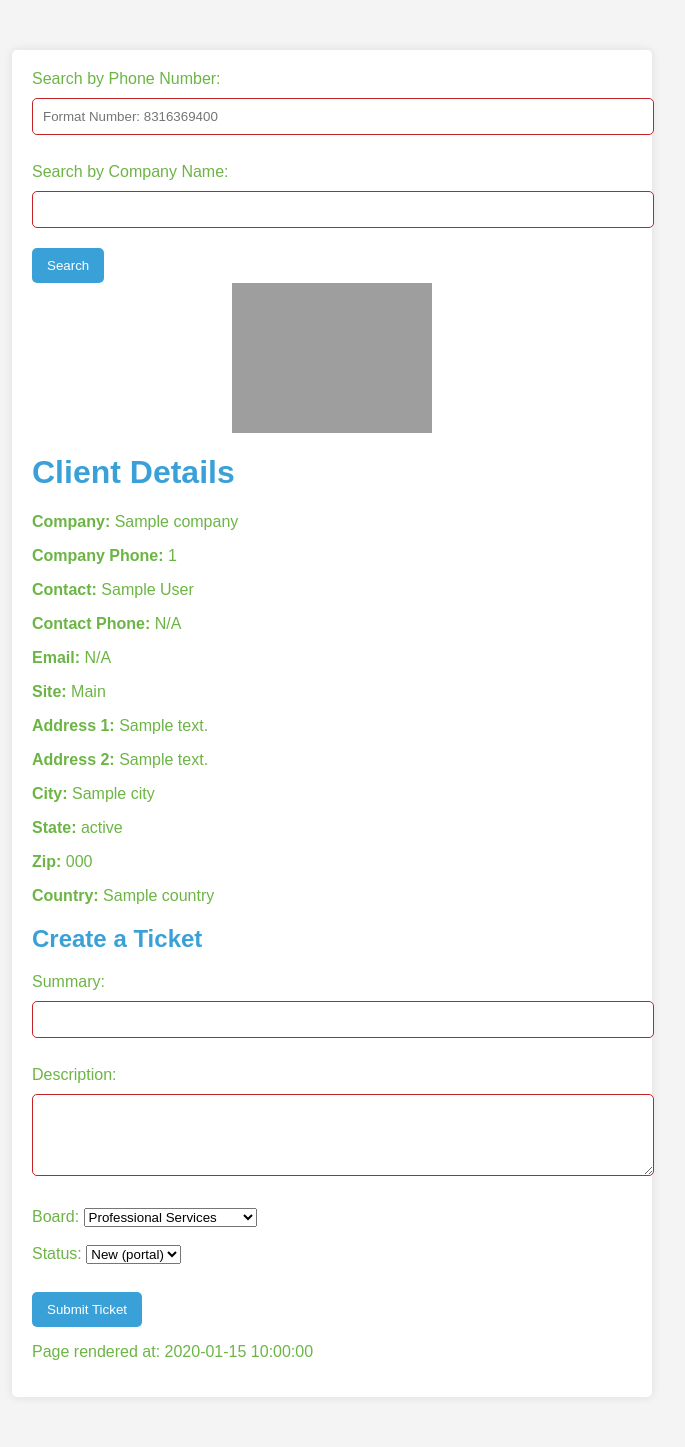
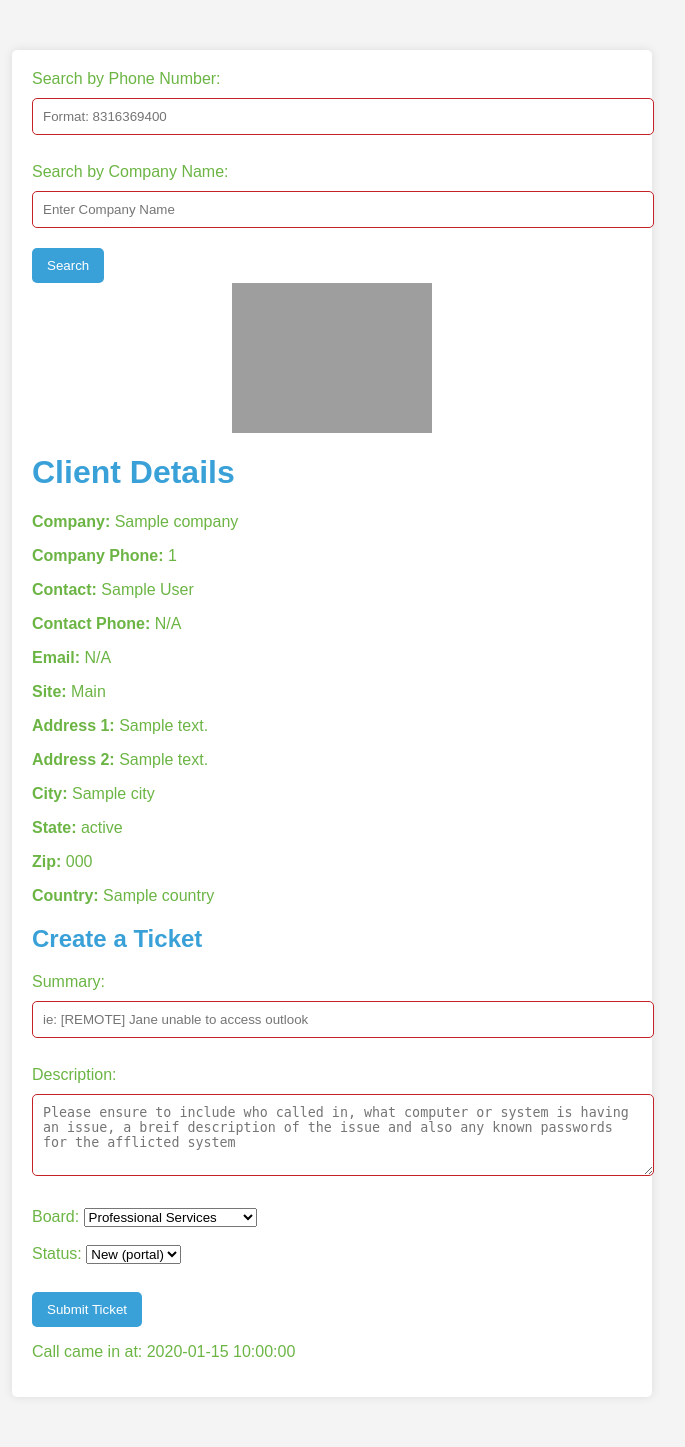
Before and after one commit to OlsenSM91/CNS-8x8-ConnectWise-Screen-Pop-Ticket-Creation-Workflow, a Flask app: template templates/company.html in a window 1280 px wide. Shown: the whole page, without its empty margins (308-993 px from the left). Run offline with Flask 3, Linux system fonts and the light colour scheme; the template is opened without the code that fills it: most values are stand-ins (such as "Sample title", 1, 10 or a date in 2020); grey boxes are pictures that could not be loaded.

Commit message:
Update company.html
- Added Favicon link

TODO:
Update company search to be jsonified like the add-contact route

```diff
--- a/templates/company.html
+++ b/templates/company.html
@@ -3,6 +3,7 @@
 <head>
     <meta charset="UTF-8">
     <meta name="viewport" content="width=device-width, initial-scale=1.0">
+	<link rel="shortcut icon" href="https://cns4u.com/logo/labtech.ico"/>
     <title>Client Details</title>
     <style>
         body {
@@ -64,10 +65,10 @@
         <div class="search-box">
             <form action="/phone" method="get">
                 <label for="phone-search">Search by Phone Number:</label>
-                <input type="text" id="phone-search" name="phone" placeholder="Format Number: 8316369400">
+                <input type="text" id="phone-search" name="phone" placeholder="Format: 8316369400">
                 <br><br>
                 <label for="company-search">Search by Company Name:</label>
-                <input type="text" id="company-search" name="companyName">
+                <input type="text" id="company-search" name="companyName" placeholder="Enter Company Name">
                 <input type="submit" value="Search">
             </form>
         </div>
@@ -105,10 +106,10 @@
         <h2>Create a Ticket</h2>
         <form action="/create-ticket" method="post">
             <label for="title">Summary:</label>
-            <input type="text" id="title" name="title" required><br><br>
+            <input type="text" id="title" name="title" placeholder="ie: [REMOTE] Jane unable to access outlook" required><br><br>
 
             <label for="description">Description:</label>
-            <textarea id="description" name="description" rows="4" cols="50" required></textarea><br><br>
+            <textarea id="description" name="description" placeholder="Please ensure to include who called in, what computer or system is having an issue, a breif description of the issue and also any known passwords for the afflicted system" rows="4" cols="50" required></textarea><br><br>
 
             <!-- Board Dropdown -->
             <label for="board">Board:</label>
@@ -132,7 +133,7 @@
         </form>
 
         <!-- Timestamp -->
-        <p>Page rendered at: {{ timestamp }}</p>
+        <p>Call came in at: {{ timestamp }}</p>
     </div>
 
     <script>
```
